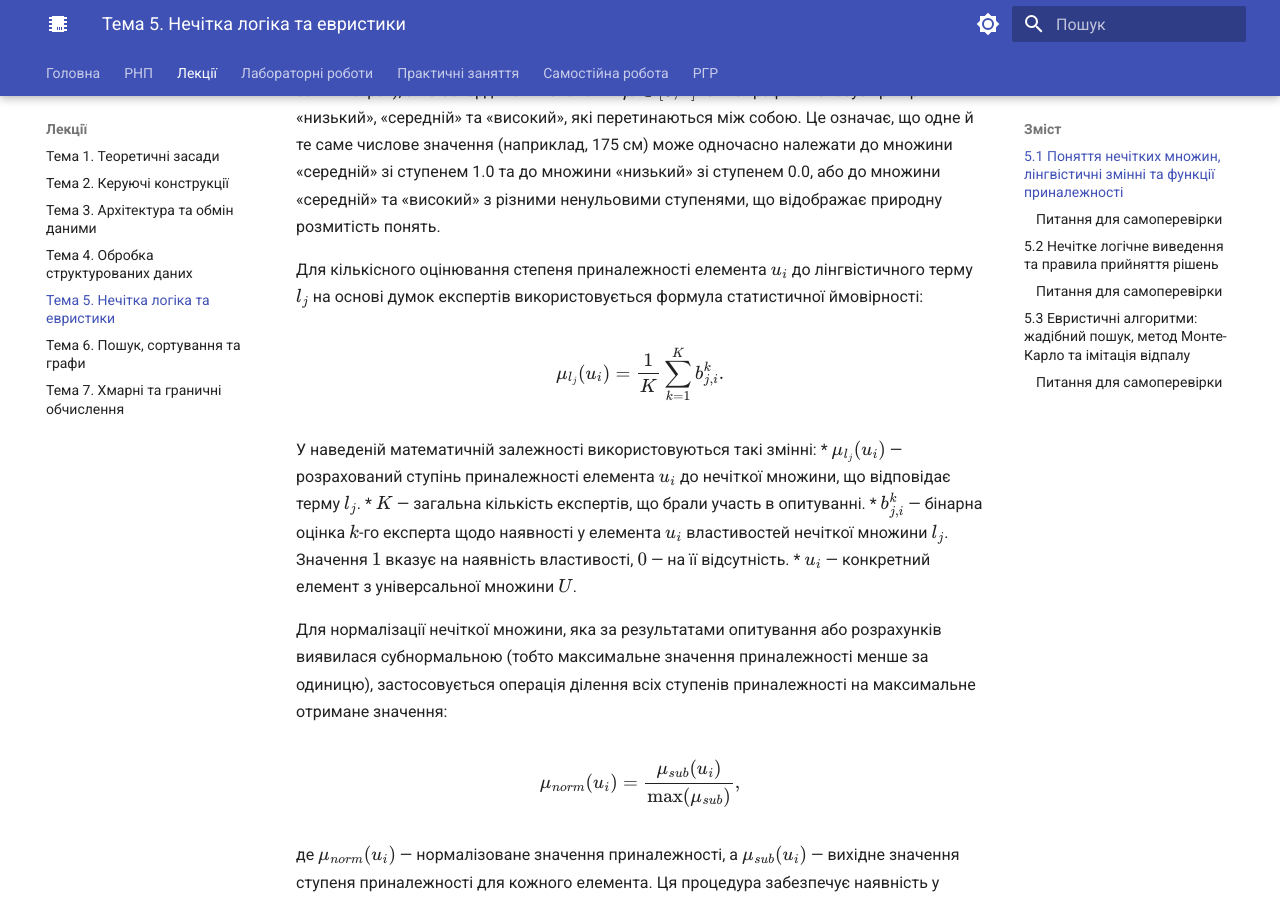
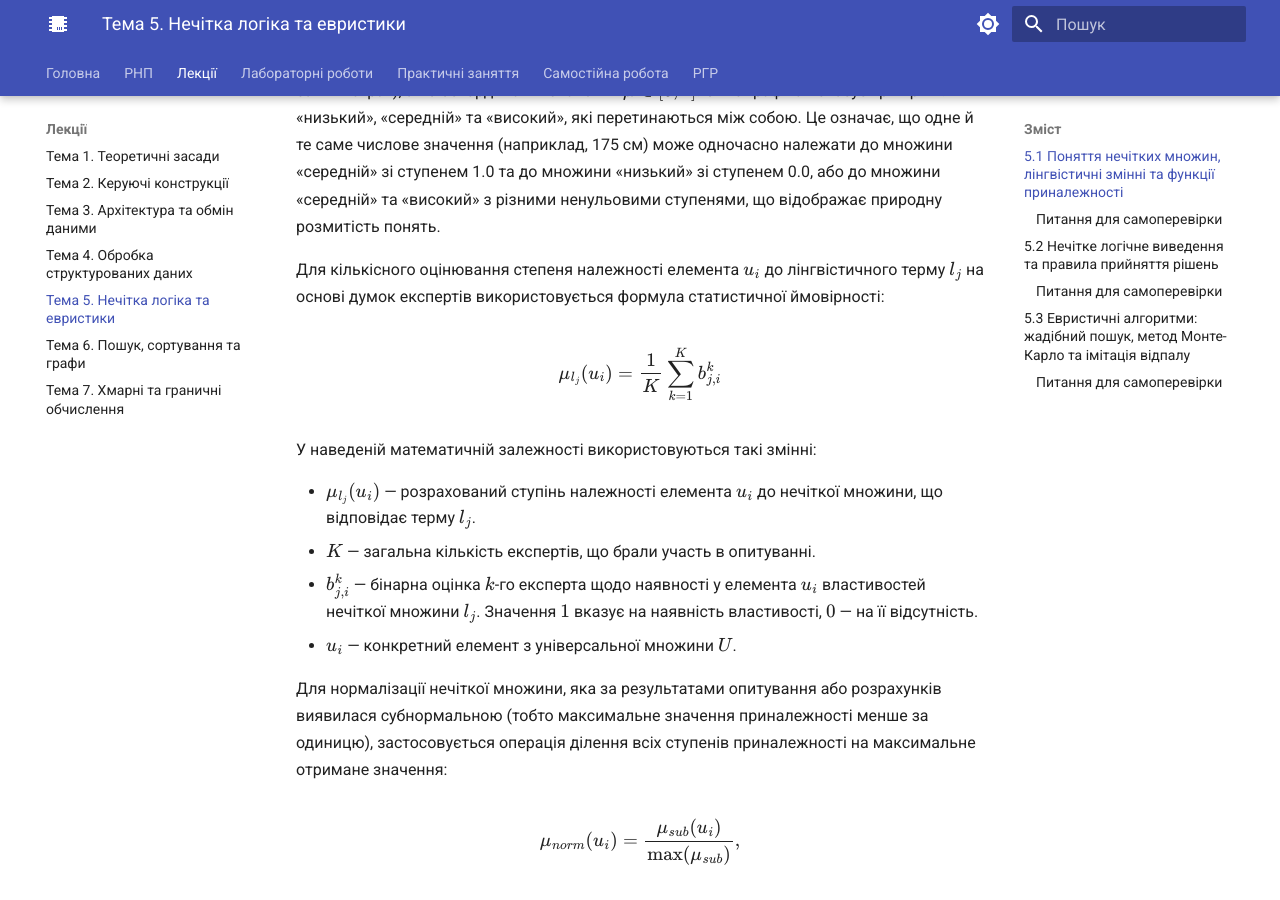
Before and after one commit to KyryloVadurin/cps-algorithms, an MkDocs documentation site: the page built from docs/lectures/topic-5.md, in a window 1280 px wide and 900 px high, scrolled down 1361 px. Built offline with MkDocs 1.6.1 and Material for MkDocs 9.7.7, drawn with Linux system fonts in a browser that asks for light colours.

Commit message:
Update topic-5.md

```diff
--- a/docs/lectures/topic-5.md
+++ b/docs/lectures/topic-5.md
@@ -17,17 +17,18 @@
 
 
 
-Для кількісного оцінювання степеня приналежності елемента $u_i$ до лінгвістичного терму $l_j$ на основі думок експертів використовується формула статистичної ймовірності:
+Для кількісного оцінювання степеня належності елемента $u_i$ до лінгвістичного терму $l_j$ на основі думок експертів використовується формула статистичної ймовірності:
 
 $$
-\mu_{l_j}(u_i) = \frac{1}{K} \sum_{k=1}^{K} b_{j,i}^k.
+\mu_{l_j}(u_i) = \frac{1}{K} \sum_{k=1}^{K} b_{j,i}^k
 $$
 
 У наведеній математичній залежності використовуються такі змінні:
-*   $\mu_{l_j}(u_i)$ — розрахований ступінь приналежності елемента $u_i$ до нечіткої множини, що відповідає терму $l_j$.
-*   $K$ — загальна кількість експертів, що брали участь в опитуванні.
-*   $b_{j,i}^k$ — бінарна оцінка $k$-го експерта щодо наявності у елемента $u_i$ властивостей нечіткої множини $l_j$. Значення $1$ вказує на наявність властивості, $0$ — на її відсутність.
-*   $u_i$ — конкретний елемент з універсальної множини $U$.
+
+* $\mu_{l_j}(u_i)$ — розрахований ступінь належності елемента $u_i$ до нечіткої множини, що відповідає терму $l_j$.
+* $K$ — загальна кількість експертів, що брали участь в опитуванні.
+* $b_{j,i}^k$ — бінарна оцінка $k$-го експерта щодо наявності у елемента $u_i$ властивостей нечіткої множини $l_j$. Значення $1$ вказує на наявність властивості, $0$ — на її відсутність.
+* $u_i$ — конкретний елемент з універсальної множини $U$.
 
 Для нормалізації нечіткої множини, яка за результатами опитування або розрахунків виявилася субнормальною (тобто максимальне значення приналежності менше за одиницю), застосовується операція ділення всіх ступенів приналежності на максимальне отримане значення:
 
```
